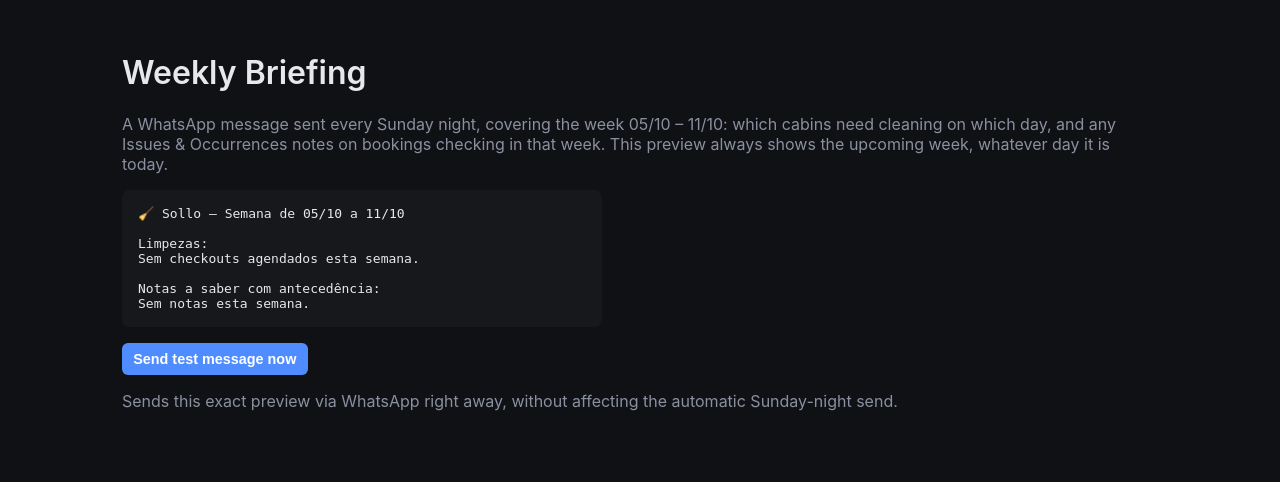
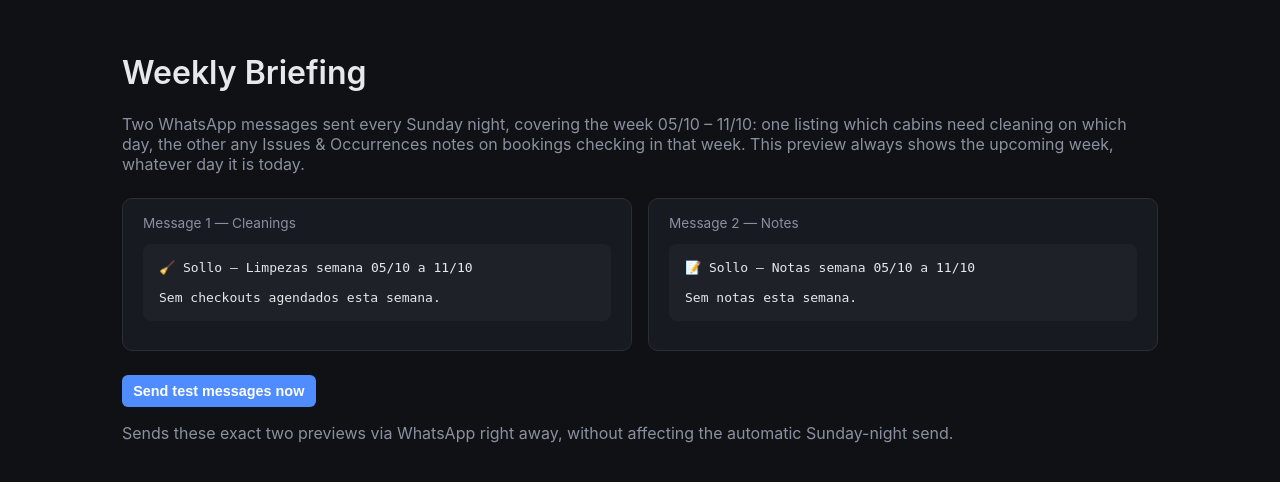
Before and after one commit to bernardocatalaof-star/sollo, a FastAPI app: page /weekly-briefing in a window 1280 px wide. Shown: the part 53-535 px from the top of the page. Run offline with FastAPI, Linux system fonts and the light colour scheme; some libraries are stand-ins or nearby versions.

Commit message:
Split the weekly WhatsApp briefing into two separate messages
Cleanings and notes now send as their own message (format_cleanings_message
and format_notes_message) instead of one combined text, both in the
scheduled Sunday-night send and the /weekly-briefing preview/test-send page.

Co-Authored-By: Claude Sonnet 5 <noreply@anthropic.com>
Claude-Session: https://claude.ai/code/session_01JXeg6Cc32LDghQhYhytFfy

```diff
--- a/app/main.py
+++ b/app/main.py
@@ -43,7 +43,8 @@ from app.settings_store import get_setting, set_setting
 from app.sheets_sync import oauth_is_connected
 from app.weekly_briefing import (
     LAST_WEEKLY_BRIEFING_SETTING_KEY,
-    format_weekly_briefing,
+    format_cleanings_message,
+    format_notes_message,
     next_week_bounds,
     should_send_weekly_briefing,
 )
@@ -86,8 +87,8 @@ async def _weekly_briefing_loop() -> None:
                     last_sent = get_setting(db, LAST_WEEKLY_BRIEFING_SETTING_KEY)
                     if should_send_weekly_briefing(now, last_sent):
                         week_start, week_end = next_week_bounds(now.date())
-                        message = format_weekly_briefing(db, week_start, week_end)
-                        send_whatsapp_message(message)
+                        send_whatsapp_message(format_cleanings_message(db, week_start, week_end))
+                        send_whatsapp_message(format_notes_message(db, week_start, week_end))
                         set_setting(db, LAST_WEEKLY_BRIEFING_SETTING_KEY, week_start.isoformat())
                 finally:
                     db.close()
--- a/app/templates/weekly_briefing.html
+++ b/app/templates/weekly_briefing.html
@@ -3,18 +3,27 @@
 {% block content %}
 <h1>Weekly Briefing</h1>
 <p class="muted">
-  A WhatsApp message sent every Sunday night, covering the week {{ week_start.strftime("%d/%m") }} – {{ week_end.strftime("%d/%m") }}:
-  which cabins need cleaning on which day, and any Issues &amp; Occurrences notes on bookings checking in that week.
+  Two WhatsApp messages sent every Sunday night, covering the week {{ week_start.strftime("%d/%m") }} – {{ week_end.strftime("%d/%m") }}:
+  one listing which cabins need cleaning on which day, the other any Issues &amp; Occurrences notes on bookings checking in that week.
   This preview always shows the upcoming week, whatever day it is today.
 </p>
 
 {% if sent %}<div class="notice">Sent.</div>{% endif %}
 {% if error %}<div class="notice error">Could not send: {{ error }}</div>{% endif %}
 
-<pre style="white-space:pre-wrap; background:rgba(255,255,255,0.03); border-radius:8px; padding:1rem; max-width:480px;">{{ message }}</pre>
+<div class="cards">
+  <div class="card">
+    <div class="label">Message 1 — Cleanings</div>
+    <pre style="white-space:pre-wrap; background:rgba(255,255,255,0.03); border-radius:8px; padding:1rem;">{{ cleanings_message }}</pre>
+  </div>
+  <div class="card">
+    <div class="label">Message 2 — Notes</div>
+    <pre style="white-space:pre-wrap; background:rgba(255,255,255,0.03); border-radius:8px; padding:1rem;">{{ notes_message }}</pre>
+  </div>
+</div>
 
 <form class="inline" method="post" action="/weekly-briefing/send-now">
-  <button type="submit">Send test message now</button>
+  <button type="submit">Send test messages now</button>
 </form>
-<p class="muted">Sends this exact preview via WhatsApp right away, without affecting the automatic Sunday-night send.</p>
+<p class="muted">Sends these exact two previews via WhatsApp right away, without affecting the automatic Sunday-night send.</p>
 {% endblock %}
--- a/app/weekly_briefing.py
+++ b/app/weekly_briefing.py
@@ -1,5 +1,6 @@
-"""Weekly operations briefing sent over WhatsApp (see app/whatsapp.py), covering
-the Monday-Sunday week following the Sunday night it's sent:
+"""Weekly operations briefing sent over WhatsApp (see app/whatsapp.py) as TWO
+separate messages, covering the Monday-Sunday week following the Sunday
+night it's sent:
 
   - Cleanings needed: which cabins have a checkout on which day, so cleaning
     can be scheduled ahead of time. A no-show or cancelled booking
@@ -87,12 +88,10 @@ def upcoming_check_in_notes(db: Session, week_start: date, week_end: date) -> li
     return notes
 
 
-def format_weekly_briefing(db: Session, week_start: date, week_end: date) -> str:
+def format_cleanings_message(db: Session, week_start: date, week_end: date) -> str:
     cleanings = cleanings_this_week(db, week_start, week_end)
-    notes = upcoming_check_in_notes(db, week_start, week_end)
 
-    lines = [f"🧹 Sollo — Semana de {week_start:%d/%m} a {week_end:%d/%m}", "", "Limpezas:"]
-
+    lines = [f"🧹 Sollo — Limpezas semana {week_start:%d/%m} a {week_end:%d/%m}", ""]
     if cleanings:
         for entry in cleanings:
             weekday_name = _WEEKDAY_NAMES_PT[entry.day.weekday()]
@@ -100,8 +99,13 @@ def format_weekly_briefing(db: Session, week_start: date, week_end: date) -> str
     else:
         lines.append("Sem checkouts agendados esta semana.")
 
-    lines.append("")
-    lines.append("Notas a saber com antecedência:")
+    return "\n".join(lines)
+
+
+def format_notes_message(db: Session, week_start: date, week_end: date) -> str:
+    notes = upcoming_check_in_notes(db, week_start, week_end)
+
+    lines = [f"📝 Sollo — Notas semana {week_start:%d/%m} a {week_end:%d/%m}", ""]
     if notes:
         for n in notes:
             weekday_name = _WEEKDAY_NAMES_PT[n.check_in.weekday()]
```
Also changed, not shown: app/routers/weekly_briefing.py (+5 -5 lines), tests/test_weekly_briefing.py (+31 -10 lines).
